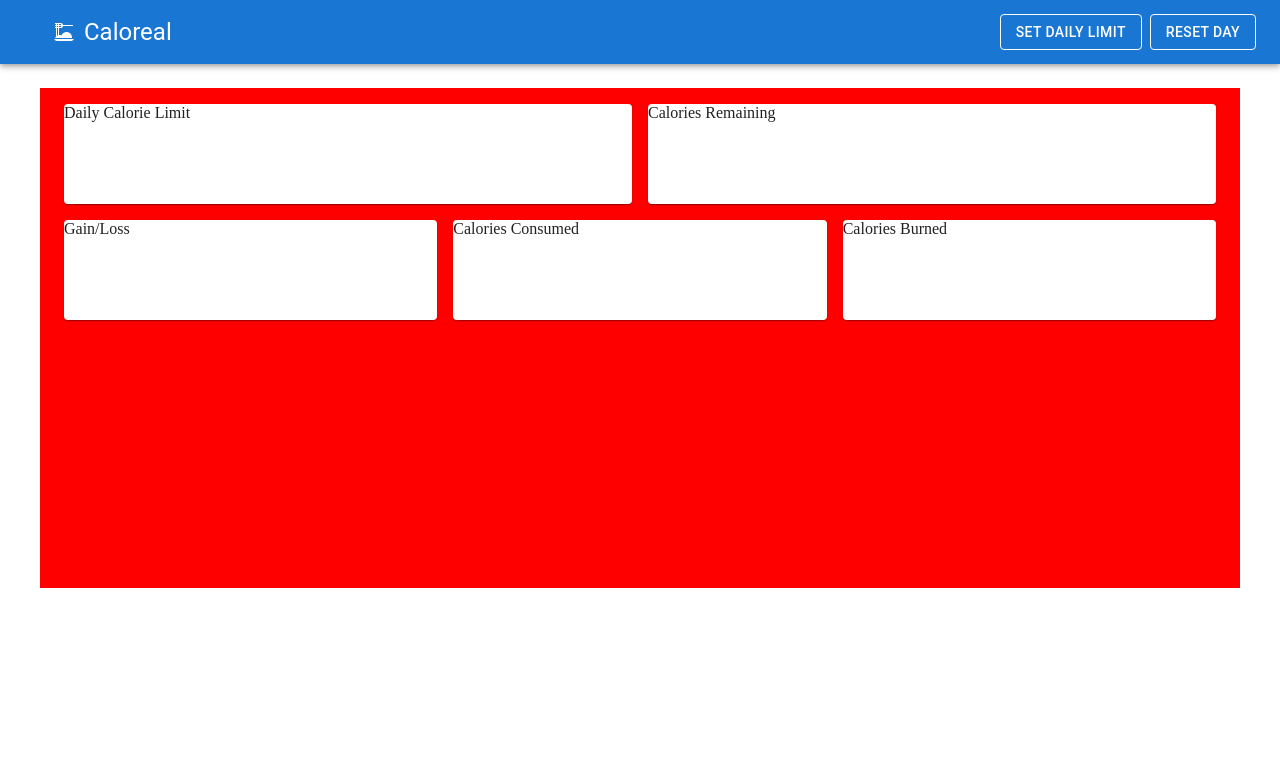
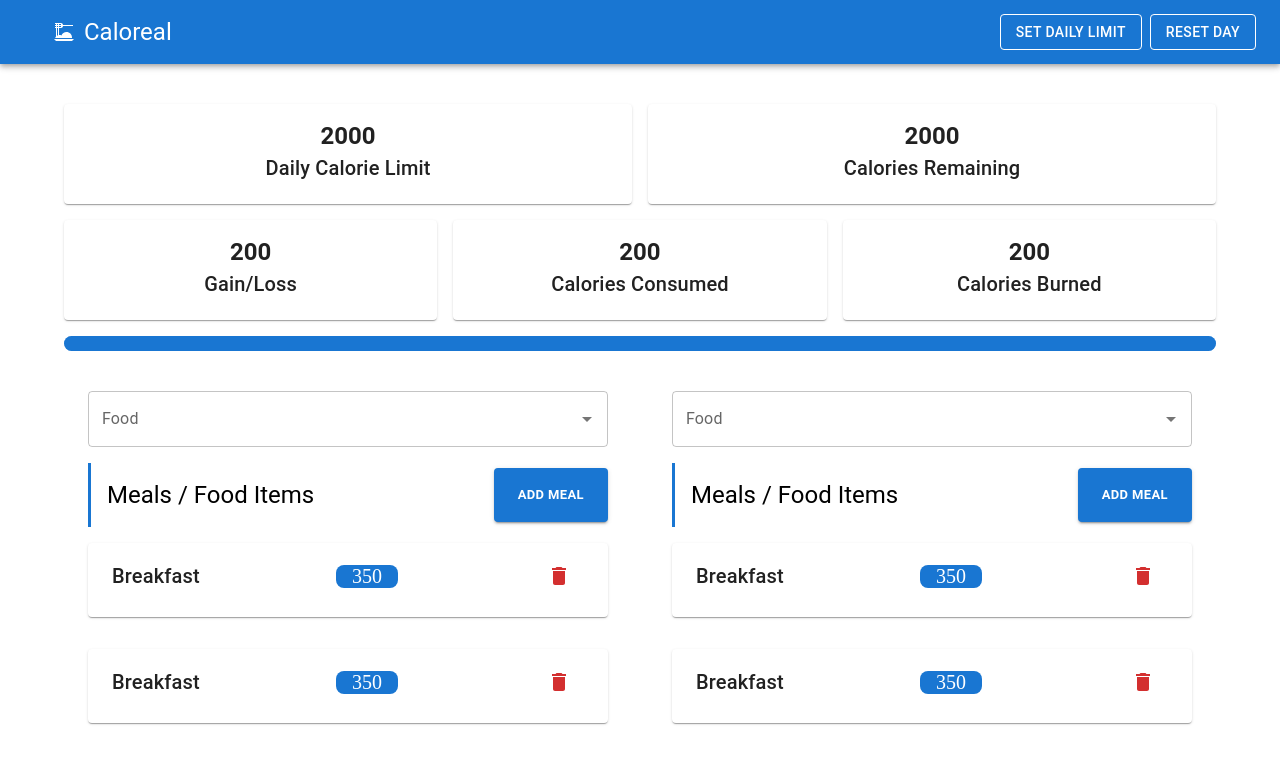
Before and after one commit to Hungle2911/Caloreal, a React (Vite) app: page / in a window 1280 px wide. Shown: the top 764 px of the page. Built offline with nearby package versions, Linux system fonts and the light colour scheme.

Commit message:
feat: add more supporting components to page's main layout

```diff
--- /dev/null
+++ b/src/components/FilterMeal.tsx
@@ -0,0 +1,60 @@
+import {
+  Autocomplete,
+  Box,
+  Button,
+  Container,
+  Stack,
+  TextField,
+  Typography,
+} from "@mui/material";
+import React from "react";
+import FoodItem from "./FoodItem";
+
+const FilterMeal = () => {
+  const options = ["Egg", "Rice"];
+  return (
+    <>
+      <Container sx={{ mt: 5 }}>
+        <Autocomplete
+          disablePortal
+          id="combo-box-demo"
+          options={options}
+          sx={{ width: "100%", mb: 2 }}
+          renderInput={(params) => <TextField {...params} label="Food" />}
+        />
+        <Box display="flex" alignItems="center">
+          <Typography
+            variant="h5"
+            sx={{
+              borderLeft: 3,
+              borderColor: "primary.main",
+              padding: 2,
+            }}
+          >
+            Meals / Food Items
+          </Typography>
+          <Button
+            variant="contained"
+            color="primary"
+            size="small"
+            sx={{
+              marginLeft: "auto",
+              fontWeight: "bold",
+              paddingY: 2,
+              paddingX: 3,
+              height: "100%",
+            }}
+          >
+            Add Meal
+          </Button>
+        </Box>
+        <Stack>
+          <FoodItem />
+          <FoodItem />
+        </Stack>
+      </Container>
+    </>
+  );
+};
+
+export default FilterMeal;
--- /dev/null
+++ b/src/components/FoodItem.tsx
@@ -0,0 +1,33 @@
+import { Card, CardContent, Typography, Box, IconButton } from "@mui/material";
+import DeleteIcon from "@mui/icons-material/Delete";
+
+const FoodItem = () => {
+  return (
+    <Card sx={{ my: 2 }}>
+      <CardContent>
+        <Box display="flex" alignItems="center" justifyContent="space-between">
+          <Typography variant="h6" sx={{ mx: 1 }}>
+            Breakfast
+          </Typography>
+          <Box
+            sx={{
+              fontSize: "1.25rem",
+              backgroundColor: "primary.main",
+              color: "white",
+              textAlign: "center",
+              borderRadius: 2,
+              px: 2,
+            }}
+          >
+            350
+          </Box>
+          <IconButton color="error" size="small" sx={{ mx: 2 }}>
+            <DeleteIcon />
+          </IconButton>
+        </Box>
+      </CardContent>
+    </Card>
+  );
+};
+
+export default FoodItem;
--- a/src/components/Stats.tsx
+++ b/src/components/Stats.tsx
@@ -1,27 +1,112 @@
-import { Card, Container, Grid } from "@mui/material";
+import {
+  Box,
+  Card,
+  CardContent,
+  Container,
+  Grid,
+  LinearProgress,
+  Typography,
+} from "@mui/material";
 
 const Stats = () => {
   return (
     <>
-      <Container sx={{ mt: 5, bgcolor: "red", height: 500 }}>
       <Grid container spacing={2}>
         <Grid item xs={6}>
-            <Card sx={{ height: 100 }}>Daily Calorie Limit</Card>
+          <Card sx={{ height: 100 }}>
+            <CardContent>
+              <Box
+                display="flex"
+                flexDirection="column"
+                justifyContent="center"
+                alignItems="center"
+                height="100%"
+              >
+                <Typography variant="h5" fontWeight={700}>
+                  2000
+                </Typography>
+                <Typography variant="h6">Daily Calorie Limit</Typography>
+              </Box>
+            </CardContent>
+          </Card>
         </Grid>
         <Grid item xs={6}>
-            <Card sx={{ height: 100 }}>Calories Remaining</Card>
+          <Card sx={{ height: 100 }}>
+            <CardContent>
+              <Box
+                display="flex"
+                flexDirection="column"
+                justifyContent="center"
+                alignItems="center"
+                height="100%"
+              >
+                <Typography variant="h5" fontWeight={700}>
+                  2000
+                </Typography>
+                <Typography variant="h6">Calories Remaining</Typography>
+              </Box>
+            </CardContent>
+          </Card>
         </Grid>
         <Grid item xs={4}>
-            <Card sx={{ height: 100 }}>Gain/Loss</Card>
+          <Card sx={{ height: 100 }}>
+            <CardContent>
+              <Box
+                display="flex"
+                flexDirection="column"
+                justifyContent="center"
+                alignItems="center"
+                height="100%"
+              >
+                <Typography variant="h5" fontWeight={700}>
+                  200
+                </Typography>
+                <Typography variant="h6">Gain/Loss</Typography>
+              </Box>
+            </CardContent>
+          </Card>
         </Grid>
         <Grid item xs={4}>
-            <Card sx={{ height: 100 }}>Calories Consumed</Card>
+          <Card sx={{ height: 100 }}>
+            <CardContent>
+              <Box
+                display="flex"
+                flexDirection="column"
+                justifyContent="center"
+                alignItems="center"
+                height="100%"
+              >
+                <Typography variant="h5" fontWeight={700}>
+                  200
+                </Typography>
+                <Typography variant="h6">Calories Consumed</Typography>
+              </Box>
+            </CardContent>
+          </Card>
         </Grid>
         <Grid item xs={4}>
-            <Card sx={{ height: 100 }}>Calories Burned</Card>
+          <Card sx={{ height: 100 }}>
+            <CardContent>
+              <Box
+                display="flex"
+                flexDirection="column"
+                justifyContent="center"
+                alignItems="center"
+                height="100%"
+              >
+                <Typography variant="h5" fontWeight={700}>
+                  200
+                </Typography>
+                <Typography variant="h6">Calories Burned</Typography>
+              </Box>
+            </CardContent>
+          </Card>
         </Grid>
       </Grid>
-      </Container>
+      <LinearProgress
+        variant="determinate"
+        sx={{ height: 15, mt: 2, borderRadius: 30 }}
+      />
     </>
   );
 };
--- a/src/routes/MainPage.tsx
+++ b/src/routes/MainPage.tsx
@@ -1,3 +1,5 @@
+import { Container, Grid } from "@mui/material";
+import FilterMeal from "../components/FilterMeal";
 import Header from "../components/Header";
 import Stats from "../components/Stats";
 
@@ -5,8 +7,17 @@ const MainPage = () => {
   return (
     <>
       <Header />
-
-      <Stats />
+      <Container sx={{ mt: 5, height: 300 }}>
+        <Stats />
+        <Grid container spacing={2}>
+          <Grid item xs={6}>
+            <FilterMeal />
+          </Grid>
+          <Grid item xs={6}>
+            <FilterMeal />
+          </Grid>
+        </Grid>
+      </Container>
     </>
   );
 };
```
Lines whose indentation alone changed are shown as unchanged.
